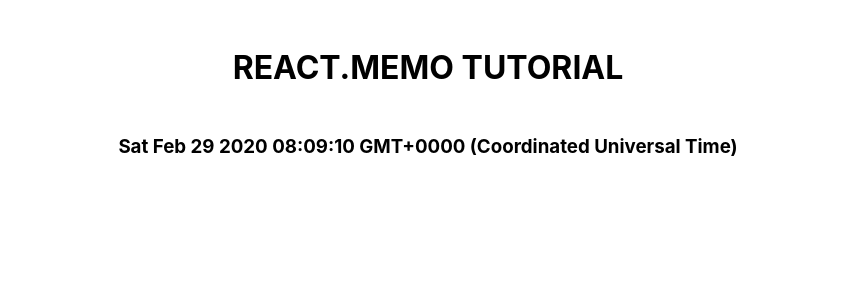
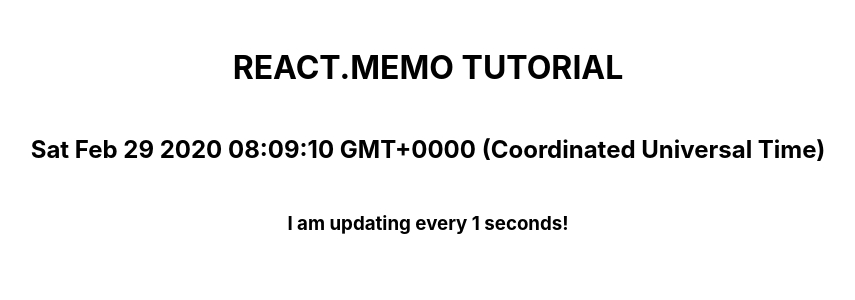
Before and after one commit to ticotheps/react-memo-app, a React (Create React App) app: page / in a window 1280 px wide. Shown: the top 300 px of the page, without its empty margins (212-1067 px from the left). Built offline with nearby package versions, Linux system fonts and the light colour scheme.

Commit message:
Creates a new <Rerender /> component that calculates how ofen the page is rerendering based on the 'seconds' prop

```diff
--- a/src/App.js
+++ b/src/App.js
@@ -1,4 +1,5 @@
 import React, { Component } from 'react';
+import Rerender from './components/Rerender';
 
 export default class App extends Component {
 	state = {
@@ -17,7 +18,8 @@ export default class App extends Component {
 		return (
 			<div>
 				<h1>REACT.MEMO TUTORIAL</h1>
-				<h3>{this.state.time.toString()}</h3>
+				<h2>{this.state.time.toString()}</h2>
+				<Rerender seconds={1} />
 			</div>
 		);
 	}
--- /dev/null
+++ b/src/components/Rerender.js
@@ -0,0 +1,5 @@
+import React from 'react';
+
+export default function Rerender({ seconds }) {
+	return <h3>I am updating every {seconds} seconds!</h3>;
+}
--- a/src/index.css
+++ b/src/index.css
@@ -20,6 +20,7 @@ body {
 }
 
 h1,
+h2,
 h3 {
 	margin: 3rem;
 	text-align: center;
```
